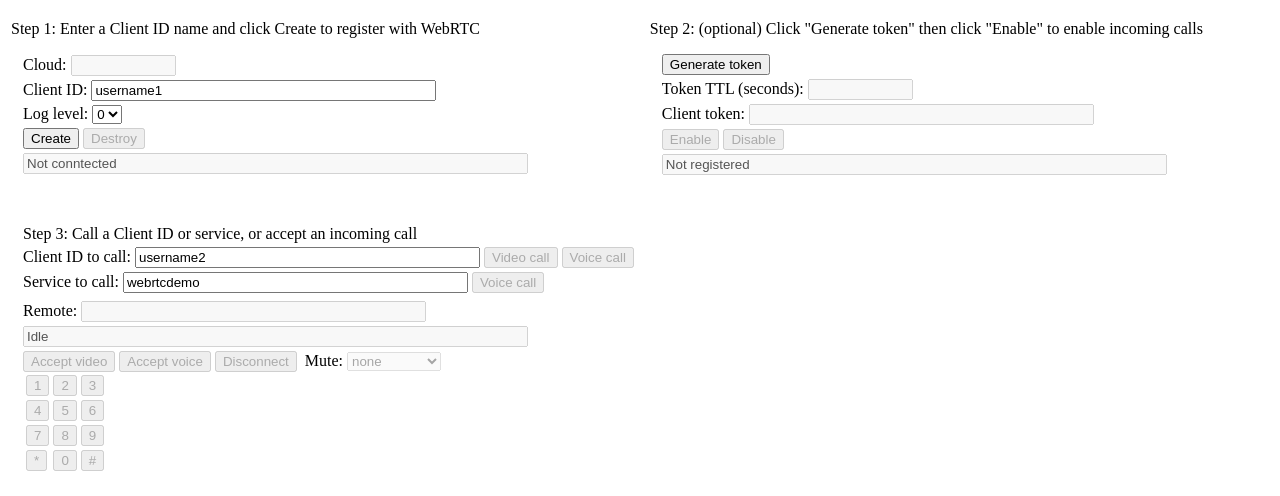
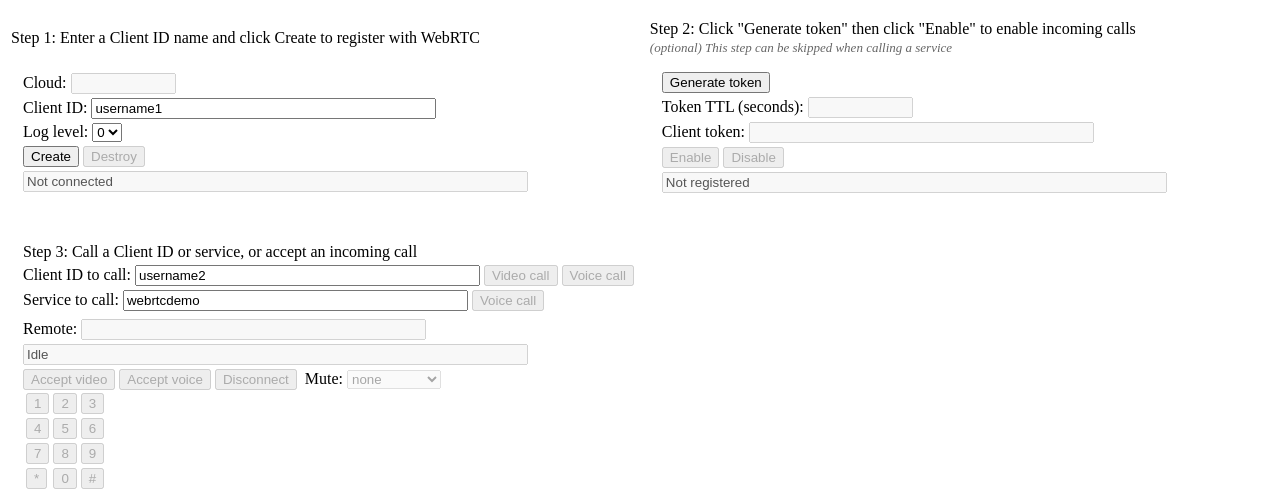
Before and after one commit to acumjw/aculab-webrtc, a website: page example/webrtc-v3-webapp-demo/serving_static/static/webrtc_vid.html in a window 1280 px wide. Shown: the part 50-546 px from the top of the page. Drawn offline with Linux system fonts and the light colour scheme; no server answers; a script that the page names is missing.

Commit message:
docs: update readme and template
to show step 2 is not always optional

```diff
--- a/example/webrtc-v3-webapp-demo/serving_static/static/webrtc_vid.html
+++ b/example/webrtc-v3-webapp-demo/serving_static/static/webrtc_vid.html
@@ -11,7 +11,10 @@
 	<table>
 		<tr>
 			<td>Step 1: Enter a Client ID name and click Create to register with WebRTC</td>
-			<td>Step 2: (optional) Click "Generate token" then click "Enable" to enable incoming calls</td>
+			<td>
+				Step 2: Click "Generate token" then click "Enable" to enable incoming calls
+				<br><i style="font-size: small; opacity: 0.6;">(optional) This step can be skipped when calling a service</i>
+			</td>
 		</tr>
 		<tr>
 			<td style="padding:10px">
@@ -36,7 +39,7 @@
 					<button id="create_button" type="button" onclick="make_client()">Create</button>
 					<button id="del_button" type="button" onclick="dtor_client()" disabled=true>Destroy</button>
 				</td></tr><tr><td>
-					<input id="con_state" size=60 value="Not conntected" disabled=true>
+					<input id="con_state" size=60 value="Not connected" disabled=true>
 				</td></tr></table>
 			</td>
 			<td style="padding:10px">
```
Also changed, not shown: example/webrtc-v3-webapp-demo/README.txt.
